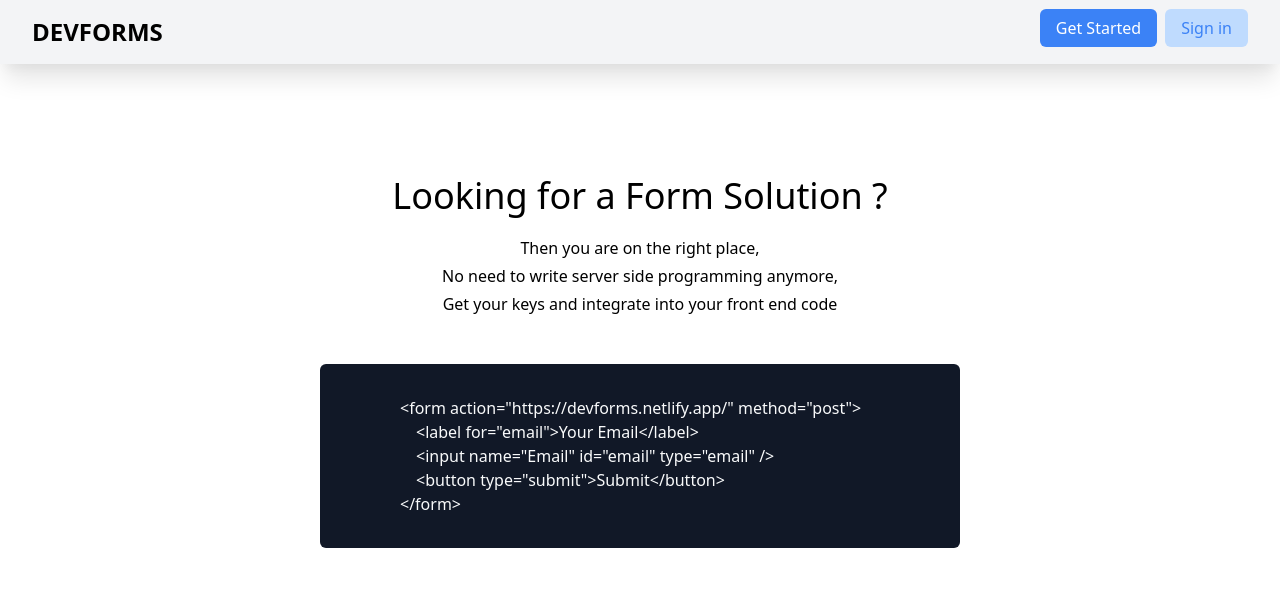
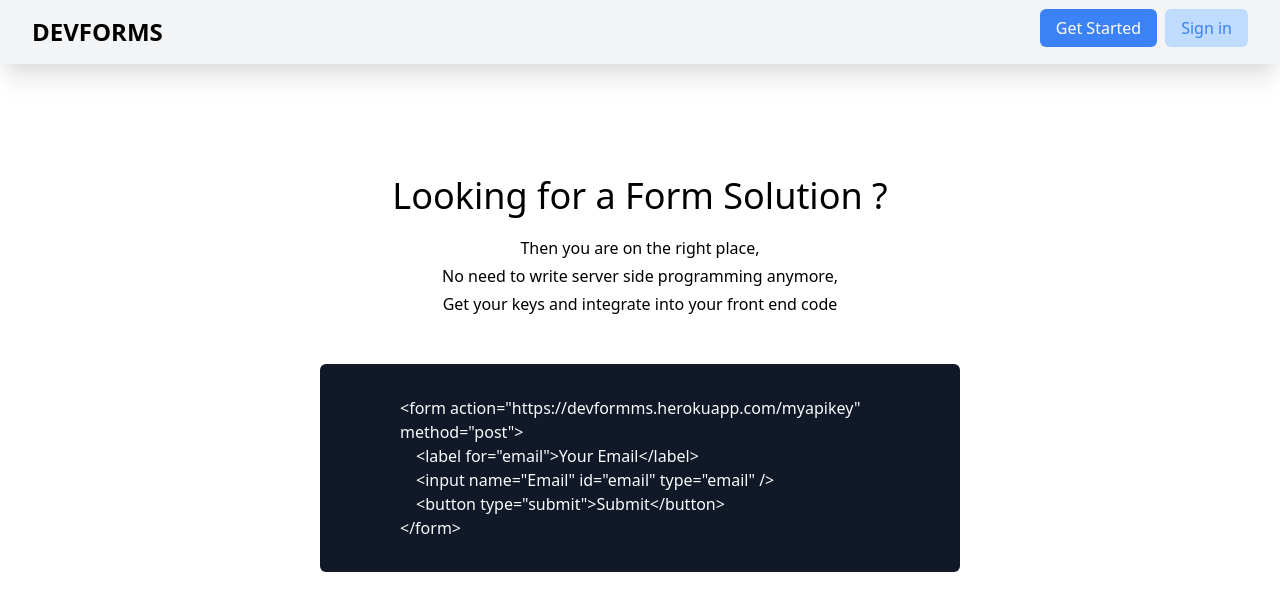
Before and after one commit to Gulshanaggarwal/DevForms, a React (Create React App) app in the folder Client/: page / in a window 1280 px wide. Shown: the top 610 px of the page. Built offline with nearby package versions, Linux system fonts and the light colour scheme; a web font is replaced by a local one.

Commit message:
_redirects file created

```diff
--- a/Client/src/Components/HomePage/index.js
+++ b/Client/src/Components/HomePage/index.js
@@ -18,7 +18,7 @@ function Homepage() {
 
         <div className="bg-gray-900 text-gray-50 w-5/6 py-4 px-4 mx-auto sm:py-8 sm:px-8 rounded-md sm:w-1/2">
           <div className="w-5/6 mx-auto flex flex-col">
-            <span>&lt;form action="https://devforms.netlify.app/" method="post"&gt;</span>
+            <span>&lt;form action="https://devformms.herokuapp.com/myapikey" method="post"&gt;</span>
             <span className="px-4">&lt;label for="email"&gt;Your Email&lt;/label&gt;</span>
             <span className="px-4">&lt;input name="Email" id="email" type="email" /&gt;</span>
             <span className="px-4">&lt;button type="submit"&gt;Submit&lt;/button&gt;</span>
```
Also changed, not shown: 7 other files (tests, documents, lock files or other folders).
